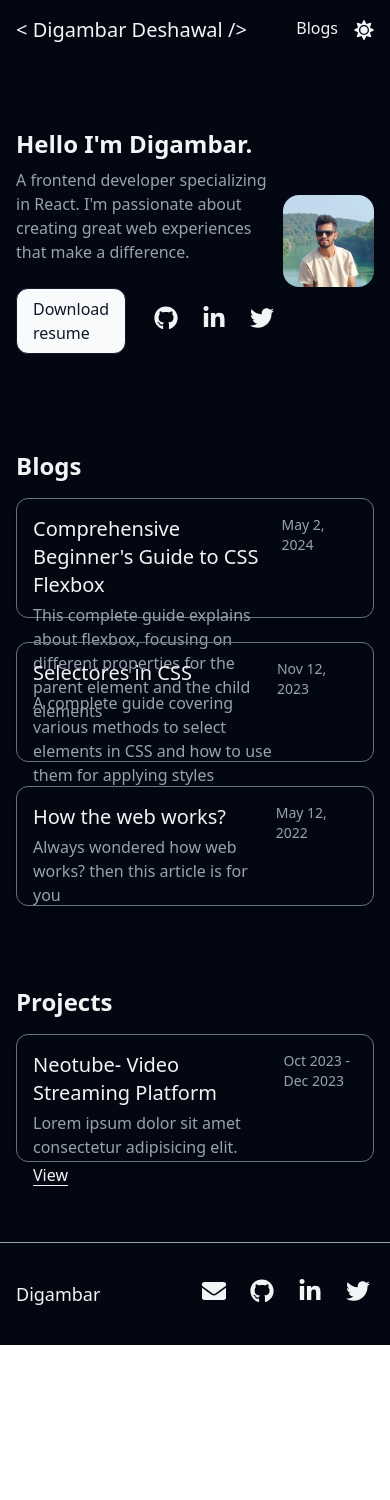
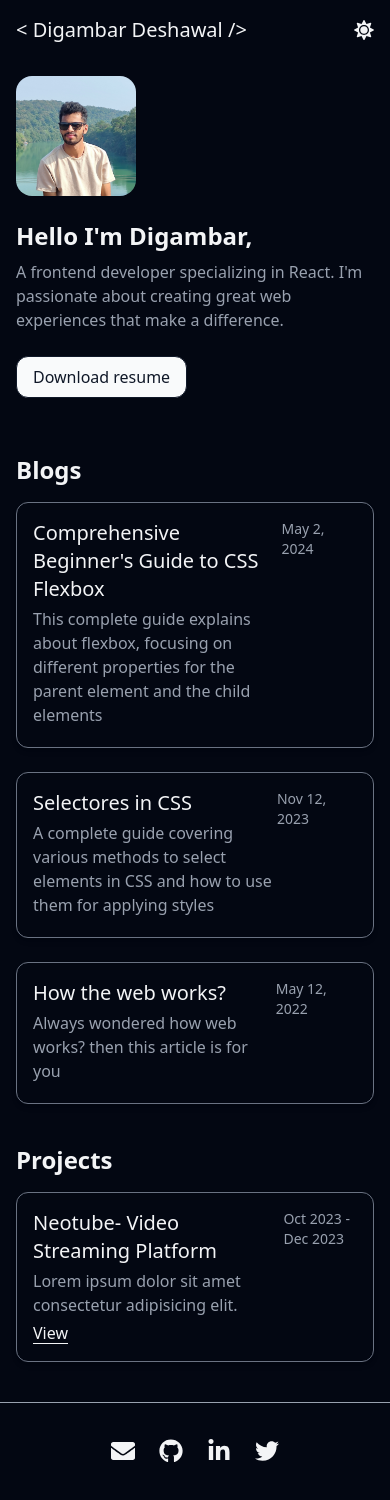
Before and after one commit to Digambar1411/portfolio, a React (Vite) app: page / in a window 390 px wide. Shown: the top 1500 px of the page. Before the commit the page ends 1345 px from the top, so only its background shows below. Built offline with nearby package versions, Linux system fonts and the light colour scheme.

Commit message:
feat:responsive accross device

```diff
--- a/src/components/Blog.jsx
+++ b/src/components/Blog.jsx
@@ -2,7 +2,7 @@
 function Blog({blog}) {
 
   return (
-    <article key={blog.id} className='p-4 h-30 hover:transition rounded-xl shadow-md gap-4 items-start border border-transparent dark:text-gray-100 dark:border-gray-500! hover:border hover:border-black! hover:dark:border-gray-200!'>
+    <article key={blog.id} className='p-4 min-h-28 hover:transition rounded-xl shadow-md gap-4 items-start border border-transparent dark:text-gray-100 dark:border-gray-500! hover:border hover:border-black! hover:dark:border-gray-200!'>
       <a href={`https://digambar.hashnode.dev/${blog.filename}`} className='flex justify-between' target="__blank">
         <div className='w-[80%]'>
           <h1 className='font-gray-700 text-xl'>{blog.title}</h1>
--- a/src/components/Blogs.jsx
+++ b/src/components/Blogs.jsx
@@ -37,7 +37,7 @@ function Blogs() {
   // }, [])
 
   return (
-    <div className='px-4 my-20  dark:bg-gray-950 dark:text-gray-100'>
+    <div className='px-4 my-20 max-sm:my-10 dark:bg-gray-950 dark:text-gray-100'>
       <div className='flex justify-between items-center mb-4'>
         <h1 className='font-bold text-2xl'>Blogs</h1>
       </div>
--- a/src/components/Footer.jsx
+++ b/src/components/Footer.jsx
@@ -5,8 +5,8 @@ function Footer() {
   const links = ['email', 'github', 'linkedin', 'x'];
 
   return (
-    <div className='px-4 py-8 flex justify-between items-center border-t border-t-gray-400  dark:bg-gray-950 dark:text-gray-100'>
-      <h1 className='text-lg text-gray-600 font-light  dark:text-gray-100'>Digambar</h1>
+    <div className='px-4 py-8 flex justify-between max-sm:justify-center! items-center border-t border-t-gray-400  dark:bg-gray-950 dark:text-gray-100'>
+      <h1 className='text-lg text-gray-600 font-light dark:text-gray-100 max-sm:hidden'>Digambar</h1>
       <div>
         <SocialLinks ids={links} />
       </div>
--- a/src/components/Header.jsx
+++ b/src/components/Header.jsx
@@ -7,10 +7,10 @@ function Header() {
   const { theme, toggleTheme } = useTheme();
 
   return (
-    <div className='flex justify-between h-16 p-4 top-0 box-border w-[100%] dark:bg-gray-950 dark:text-gray-100'>
+    <div className='flex justify-between h-auto p-4 top-0 box-border w-[100%] dark:bg-gray-950 dark:text-gray-100'>
       <a href='/'><h1 className='text-xl'> &lt; Digambar Deshawal /&gt;</h1></a>
       <nav>
-        <a href="/blogs" className='dark:text-gray-100'>Blogs</a>
+        <a href="/blogs" className='dark:text-gray-100 max-sm:hidden'>Blogs</a>
         <span className='ml-4 cursor-pointer' onClick={toggleTheme}>
           <FaSun className={`w-5 h-5 ${theme === 'dark' ? 'hidden' : 'inline'}`} />
           <FaMoon className={`w-5 h-5 ${theme === 'dark' ? 'inline' : 'hidden'}`} />
--- a/src/components/Intro.jsx
+++ b/src/components/Intro.jsx
@@ -6,18 +6,16 @@ function Intro() {
   const links = ['github', 'linkedin', 'x'];
 
   return (
-    <div className='flex justify-between gap-4 mt-12 p-4 dark:bg-gray-950 dark:text-gray-100'>
-      <div className='max-w-[70%]'>
-        <h1 className="font-bold text-2xl mb-2 dark:text-gray-100">Hello I'm Digambar.</h1>
+    <div className='flex max-sm:flex-col sm:flex-row sm:justify-between gap-4 max-sm:gap-6 mt-12 max-sm:mt-0 p-4 dark:bg-gray-950 dark:text-gray-100'>
+      <div className='max-sm:order-2'>
+        <h1 className="font-bold text-2xl mb-2 dark:text-gray-100">Hello I'm Digambar,</h1>
         <p className='flex justify-start wrap text-gray-500 dark:text-gray-400'>A frontend developer specializing in React. I'm passionate about creating great web experiences that make a difference.</p>
         <div className='flex justify-items-center items-center gap-6 mt-6'>
-          <a href="/digambar_resume.pdf" className='bg-black dark:text-gray-900 dark:bg-gray-50 hover:bg-gray-800 dark:hover:bg-gray-200 text-white py-2 px-4 border rounded-xl cursor-pointer'>Download resume</a>
-          <SocialLinks ids={links} />
+          <a href="/digambar_resume.pdf" className='bg-black dark:text-gray-900 dark:bg-gray-50 hover:bg-gray-800 dark:hover:bg-gray-200 text-white py-2 px-4 border rounded-xl'>Download resume</a>
+          <SocialLinks ids={links} className='max-sm:hidden!'/>
         </div>
       </div>
-      <div className='flex justify-center items-center'>
-        <img src='/src/assets/profile.jpg' alt="profile-picture" srcSet="" className='w-40 rounded-2xl' />
-      </div>
+      <img src='/src/assets/profile.jpg' alt="profile-picture" className='w-40 max-sm:w-30 rounded-2xl' />
 
     </div>
   )
--- a/src/components/Project.jsx
+++ b/src/components/Project.jsx
@@ -2,7 +2,7 @@ import React from 'react'
 
 function Project({ project }) {
   return (
-    <div className='h-32 p-4 hover:transition rounded-xl shadow-md flex justify-between gap-4 items-start border border-transparent dark:text-gray-100 dark:border-gray-500! hover:border hover:border-black'>
+    <div className='min-h-32 p-4 hover:transition rounded-xl shadow-md flex justify-between gap-4 items-start border border-transparent dark:text-gray-100 dark:border-gray-500! hover:border hover:border-black'>
       <div>
         <h1 className='font-gray-700 text-xl'>{project.title}</h1>
         <p className='text-gray-500 dark:text-gray-400 font-light my-1'>{project.content}</p>
--- a/src/components/Projects.jsx
+++ b/src/components/Projects.jsx
@@ -4,7 +4,7 @@ import { projects } from '../Constants/constants'
 
 function Projects() {
   return (
-    <div className='px-4 my-20 dark:bg-gray-950 dark:text-gray-100'>
+    <div className='px-4 my-20 max-sm:my-10 dark:bg-gray-950 dark:text-gray-100'>
       <div className='flex justify-between items-center mb-4'>
         <h1 className='font-bold text-2xl'>Projects</h1>
       </div>
--- a/src/components/SocialLinks.jsx
+++ b/src/components/SocialLinks.jsx
@@ -6,7 +6,7 @@ function SocialLinks(props) {
   const filteredLinks = socialLinksArray.filter((link) => props.ids.includes(link.id))
 
   return (
-    <div className='flex gap-4 items-center'>
+    <div className={`flex gap-4 items-center ${props.className}`}>
       {
         filteredLinks?.map((link) => (
           <span key={link.id}>
```
